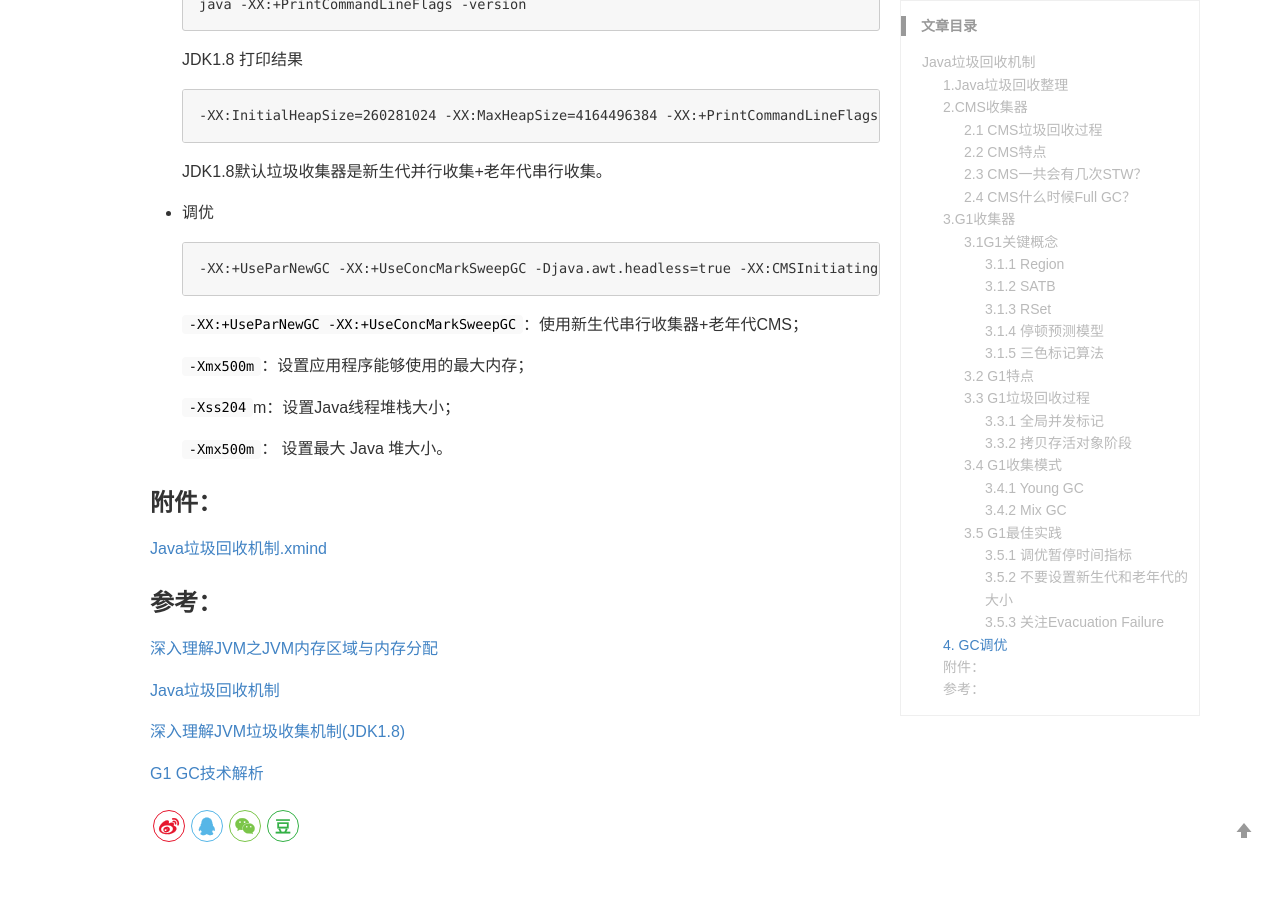
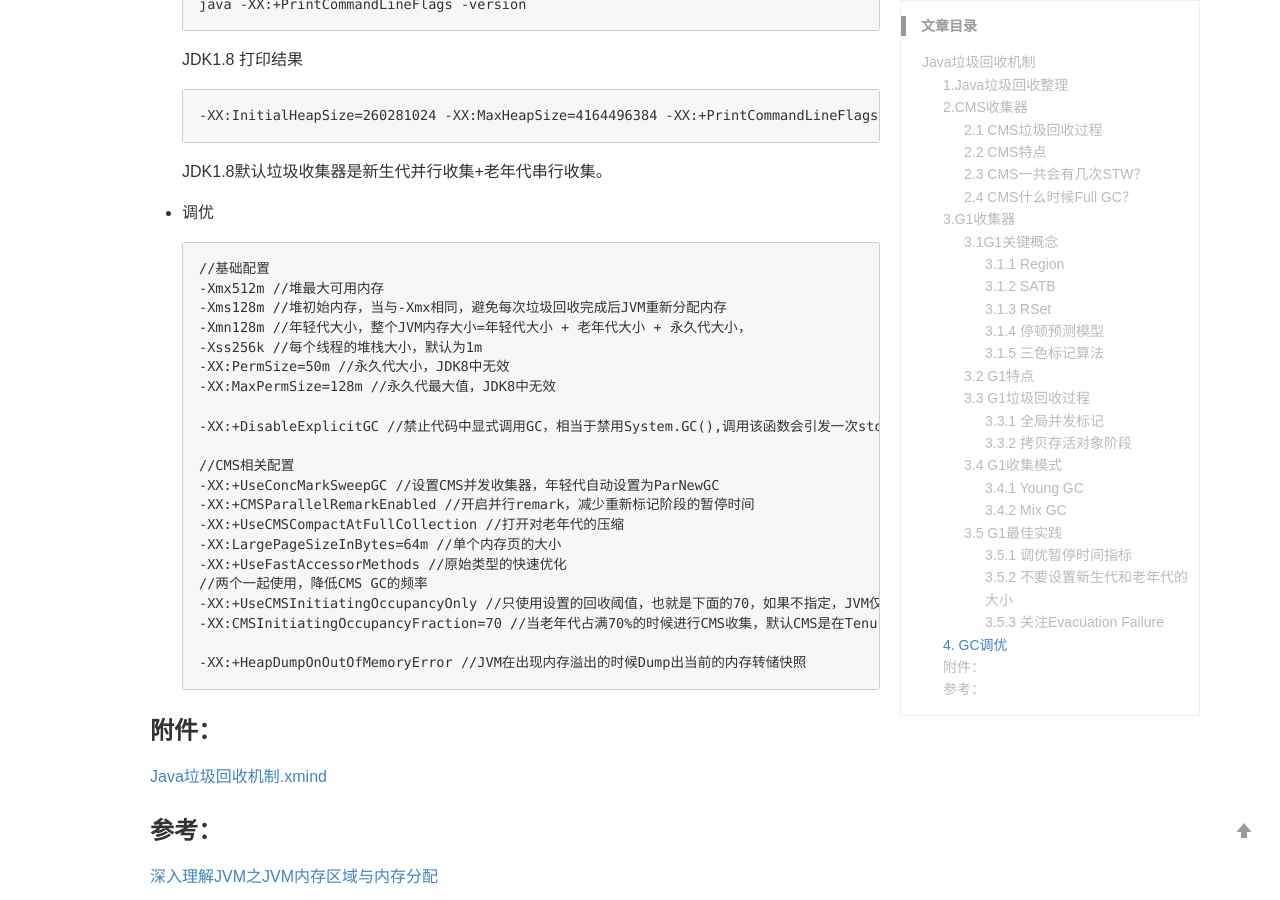
Before and after one commit to foolish1024/foolish1024.github.io, a Jekyll site: the page built from _posts/2019-03-10-Java垃圾回收机制.md, in a window 1280 px wide and 900 px high, scrolled down 6670 px. Built offline with Jekyll 4.4.1, drawn with Linux system fonts in a browser that asks for light colours; comment, search, counter and statistics services are not loaded.

Commit message:
Update 2019-03-10-Java垃圾回收机制.md

````diff
--- a/_posts/2019-03-10-Java垃圾回收机制.md
+++ b/_posts/2019-03-10-Java垃圾回收机制.md
@@ -1,10 +1,10 @@
 ---
-
 layout: post
 title: Java垃圾回收机制
 categories: JAVA
 description: Java垃圾回收机制相关概念。
 keywords: JAVA,GC
+
 
 ---
 
@@ -225,16 +225,28 @@ Evacuation Failure类型于CMS里面的晋升失败，堆空间的垃圾太多
 - 调优
 
   ```xml
-  -XX:+UseParNewGC -XX:+UseConcMarkSweepGC -Djava.awt.headless=true -XX:CMSInitiatingOccupancyFraction=75 -XX:+UseCMSInitiatingOccupancyOnly -Xmx500m -Xss204
+  //基础配置
+  -Xmx512m //堆最大可用内存
+  -Xms128m //堆初始内存，当与-Xmx相同，避免每次垃圾回收完成后JVM重新分配内存
+  -Xmn128m //年轻代大小，整个JVM内存大小=年轻代大小 + 老年代大小 + 永久代大小，
+  -Xss256k //每个线程的堆栈大小，默认为1m
+  -XX:PermSize=50m //永久代大小，JDK8中无效
+  -XX:MaxPermSize=128m //永久代最大值，JDK8中无效
+
+  -XX:+DisableExplicitGC //禁止代码中显式调用GC，相当于禁用System.GC(),调用该函数会引发一次stop-the-world的full GC，对整个GC堆做收集
+
+  //CMS相关配置
+  -XX:+UseConcMarkSweepGC //设置CMS并发收集器，年轻代自动设置为ParNewGC
+  -XX:+CMSParallelRemarkEnabled //开启并行remark，减少重新标记阶段的暂停时间
+  -XX:+UseCMSCompactAtFullCollection //打开对老年代的压缩
+  -XX:LargePageSizeInBytes=64m //单个内存页的大小
+  -XX:+UseFastAccessorMethods //原始类型的快速优化
+  //两个一起使用，降低CMS GC的频率
+  -XX:+UseCMSInitiatingOccupancyOnly //只使用设置的回收阈值，也就是下面的70，如果不指定，JVM仅在第一次使用设定值，后续则自动调整
+  -XX:CMSInitiatingOccupancyFraction=70 //当老年代占满70%的时候进行CMS收集，默认CMS是在Tenured Generation（终身代/老年代）占满68%的时候进行CMS收集，
+
+  -XX:+HeapDumpOnOutOfMemoryError //JVM在出现内存溢出的时候Dump出当前的内存转储快照
   ```
-
-  `-XX:+UseParNewGC -XX:+UseConcMarkSweepGC`：使用新生代串行收集器+老年代CMS；
-
-  `-Xmx500m`：设置应用程序能够使用的最大内存；
-
-  `-Xss204`m：设置Java线程堆栈大小；
-
-  `-Xmx500m`： 设置最大 Java 堆大小。
 
 ### 附件：
 
````
